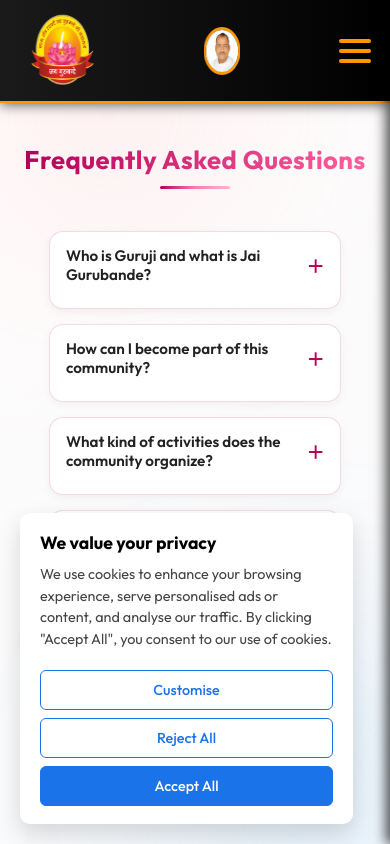
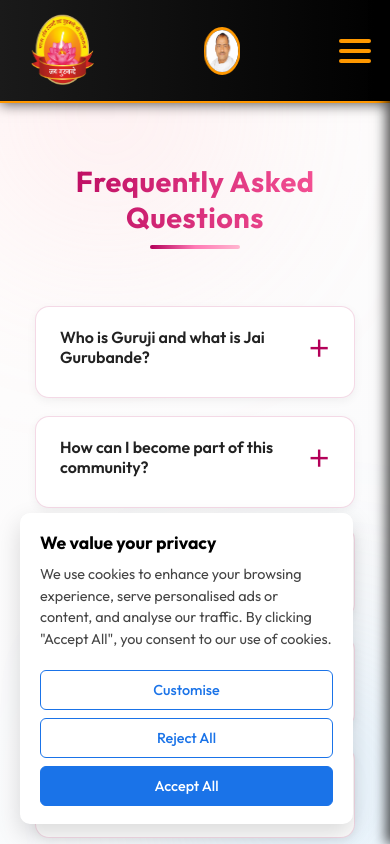
Before and after one commit to ayushkumar77737/jaygurubandey, a React (Vite) app: page /faq in a window 390 px wide. Built offline with nearby package versions, Linux system fonts and the light colour scheme.

Commit message:
Inital Commit

```diff
--- a/src/pages/FAQ.css
+++ b/src/pages/FAQ.css
@@ -47,7 +47,7 @@
   to { width: 90px; opacity: 1; }
 }
 
-/* ===== Container ===== */
+/* ===== FAQ Container ===== */
 .faq-container {
   max-width: 800px;
   margin: 0 auto;
@@ -75,7 +75,7 @@
   box-shadow: 0 6px 18px rgba(179, 0, 89, 0.1);
 }
 
-/* Gradient bar when open */
+/* Gradient bar animation */
 .faq-item.open::before {
   content: "";
   position: absolute;
@@ -94,27 +94,26 @@
   to { height: 100%; }
 }
 
-/* ===== Question Section (Flex alignment fix) ===== */
+/* ===== Question ===== */
 .faq-question {
   font-weight: 600;
   font-size: clamp(1rem, 1.2vw, 1.15rem);
   color: #222;
   display: flex;
   justify-content: space-between;
-  align-items: center; /* ✅ perfect vertical centering */
+  align-items: center;
   gap: 12px;
   z-index: 2;
   position: relative;
 }
 
-/* ===== Plus/Minus Icon inside Question (instead of ::after) ===== */
+/* ===== Icon ===== */
 .faq-icon {
   font-weight: 700;
   color: #b30059;
   font-size: 1.4rem;
-  flex-shrink: 0;
-  transition: transform 0.3s ease, color 0.3s ease;
-  pointer-events: none; /* ✅ prevents blocking clicks */
+  transition: 0.3s ease;
+  pointer-events: none;
 }
 
 .faq-item.open .faq-icon {
@@ -122,7 +121,7 @@
   color: #ff5f9e;
 }
 
-/* ===== Answer Section ===== */
+/* ===== Answer ===== */
 .faq-answer {
   max-height: 0;
   overflow: hidden;
@@ -139,46 +138,22 @@
   opacity: 1;
 }
 
-/* ===== Hover Glow ===== */
-.faq-item.open {
-  background: #fff8fb;
-  border-color: rgba(179, 0, 89, 0.3);
+/* ===========================
+   BUTTONS — LEFT & RIGHT
+   =========================== */
+
+.feedback-button-container {
+  display: flex;
+  justify-content: space-between; /* left + right */
+  align-items: center;
+  width: 100%;
+  max-width: 700px;
+  margin: 45px auto 0;
+  padding: 0 10px;
 }
 
-/* ===== Responsive Breakpoints ===== */
-
-@media (max-width: 900px) {
-  .faq-page { padding: 50px 25px; }
-  .faq-container { max-width: 90%; }
-  .faq-item { padding: 18px 20px; }
-  .faq-icon { font-size: 1.3rem; }
-}
-
-@media (max-width: 600px) {
-  .faq-page { padding: 40px 16px; }
-  .faq-title { font-size: 1.8rem; margin-bottom: 30px; }
-  .faq-title::after { width: 70px; height: 3px; }
-  .faq-item { padding: 16px 18px; margin-bottom: 15px; }
-  .faq-question { font-size: 1rem; gap: 10px; }
-  .faq-icon { font-size: 1.2rem; }
-  .faq-answer { font-size: 0.9rem; }
-}
-
-@media (max-width: 400px) {
-  .faq-title { font-size: 1.6rem; }
-  .faq-item { padding: 14px 16px; }
-  .faq-question { font-size: 0.95rem; }
-  .faq-icon { font-size: 1.1rem; }
-  .faq-answer { font-size: 0.88rem; }
-}
-
-.feedback-button-container {
-  text-align: center;
-  margin-top: 45px;
-}
-
-/* ===== Main Button Style ===== */
-.feedback-button {
+.feedback-button,
+.quickstart-button {
   background: linear-gradient(90deg, #b30059, #ff5f9e);
   color: #fff;
   font-size: 1.05rem;
@@ -187,52 +162,69 @@
   padding: 12px 34px;
   border-radius: 30px;
   cursor: pointer;
+  min-width: 200px;
   letter-spacing: 0.3px;
   box-shadow: 0 4px 12px rgba(179, 0, 89, 0.15);
   transition: all 0.3s ease;
 }
 
-.feedback-button:hover {
+.feedback-button:hover,
+.quickstart-button:hover {
   background: linear-gradient(90deg, #ff5f9e, #ffb6d0);
   transform: translateY(-3px);
   box-shadow: 0 6px 16px rgba(179, 0, 89, 0.25);
 }
 
-/* ===== Responsive Breakpoints ===== */
+/* ===========================
+   🔥 UPDATED RESPONSIVE BUTTON SIZES
+   =========================== */
 
-/* Tablet screens */
+/* Tablets */
 @media (max-width: 900px) {
-  .feedback-button {
-    font-size: 1rem;
-    padding: 11px 28px;
-    border-radius: 28px;
+  .feedback-button,
+  .quickstart-button {
+    font-size: 0.95rem;
+    padding: 10px 24px;
+    border-radius: 26px;
+    min-width: 150px; /* smaller */
   }
 }
 
-/* Mobile screens */
+/* Mobile */
 @media (max-width: 600px) {
-  .feedback-button {
-    font-size: 0.95rem;
-    padding: 10px 26px;
-    border-radius: 25px;
+  .feedback-button-container {
+    flex-direction: column;
+    gap: 14px;
+  }
+
+  .feedback-button,
+  .quickstart-button {
+    width: 85%;      /* no full width */
+    font-size: 0.9rem;
+    padding: 9px 20px;
+    border-radius: 22px;
+    min-width: 0;
   }
 }
 
-/* Small mobile (under 400px) */
+/* Extra Small Mobile */
 @media (max-width: 400px) {
-  .feedback-button {
-    font-size: 0.9rem;
-    padding: 9px 22px;
-    border-radius: 22px;
+  .feedback-button,
+  .quickstart-button {
+    width: 69%;
+    font-size: 0.85rem;
+    padding: 10px 18px;
+    border-radius: 20px;
   }
 }
 
-/* ===== Fix for unclickable feedback button ===== */
+/* Fix Clickability */
 .feedback-button-container {
   position: relative;
-  z-index: 1; /* ensures it's above FAQ items */
+  z-index: 1;
 }
 
-.feedback-button {
-  pointer-events: auto; /* makes sure the button itself receives clicks */
+.feedback-button,
+.quickstart-button {
+  pointer-events: auto;
 }
--- a/src/pages/FAQ.jsx
+++ b/src/pages/FAQ.jsx
@@ -45,6 +45,7 @@ const FAQ = () => {
   return (
     <div className="faq-page">
       <h2 className="faq-title">Frequently Asked Questions</h2>
+
       <div className="faq-container">
         {faqs.map((faq, index) => (
           <div
@@ -58,12 +59,13 @@ const FAQ = () => {
                 {openIndex === index ? "–" : "＋"}
               </span>
             </div>
+
             <div className="faq-answer">{faq.answer}</div>
           </div>
         ))}
       </div>
 
-      {/* ===== Feedback Button ===== */}
+      {/* ===== TWO BUTTONS (LEFT + RIGHT ALIGNED) ===== */}
       <div className="feedback-button-container">
         <button
           className="feedback-button"
@@ -71,6 +73,13 @@ const FAQ = () => {
         >
           🙏💬 Devotees Feedback
         </button>
+
+        <button
+          className="quickstart-button"
+          onClick={() => navigate("/about")}
+        >
+          🚀 Quick Start
+        </button>
       </div>
     </div>
   );
```
